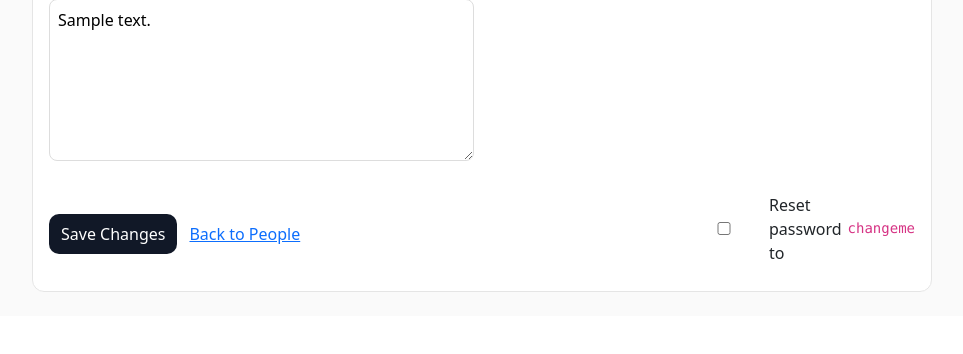
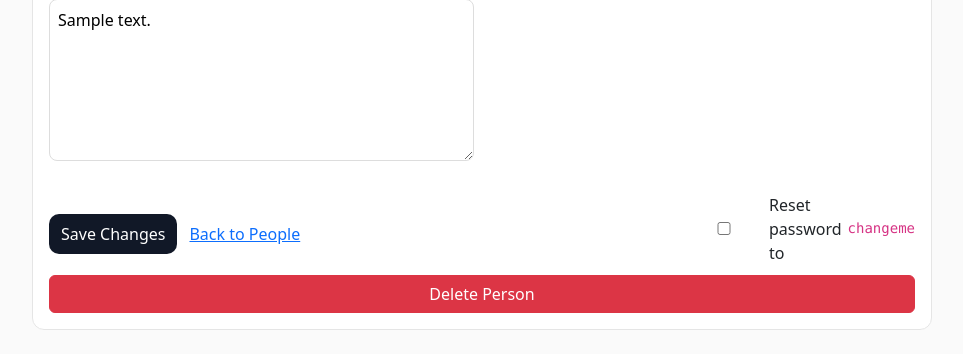
Before and after one commit to Ksmishra123/osa_staff, a Flask app: template templates/edit_person.html in a window 1280 px wide. Shown: the part 763-1117 px from the top of the page, without its empty margins (124-1087 px from the left). Before the commit the page ends 1055 px from the top, so only its background shows below. Run offline with Flask 3, Linux system fonts and the light colour scheme; a user stored in the database is signed in; tables that the repository leaves empty hold one stand-in row (values such as "Sample post"); the template is opened without the code that fills it: most values are stand-ins (such as "Sample title", 1, 10 or a date in 2020); parts of the project's set-up code (start-up, migrations or seed data) failed here and were passed over.

Commit message:
Update edit_person.html

```diff
--- a/templates/edit_person.html
+++ b/templates/edit_person.html
@@ -78,6 +78,9 @@
       Reset password to <code>changeme</code>
     </label>
   </div>
+  <form method="post" action="{{ url_for('admin_delete_person', pid=person.id) }}" onsubmit="return confirm('Delete this person?');">
+  <button class="btn btn-danger">Delete Person</button>
+  </form>
 </form>
 
 {% endblock %}
```
